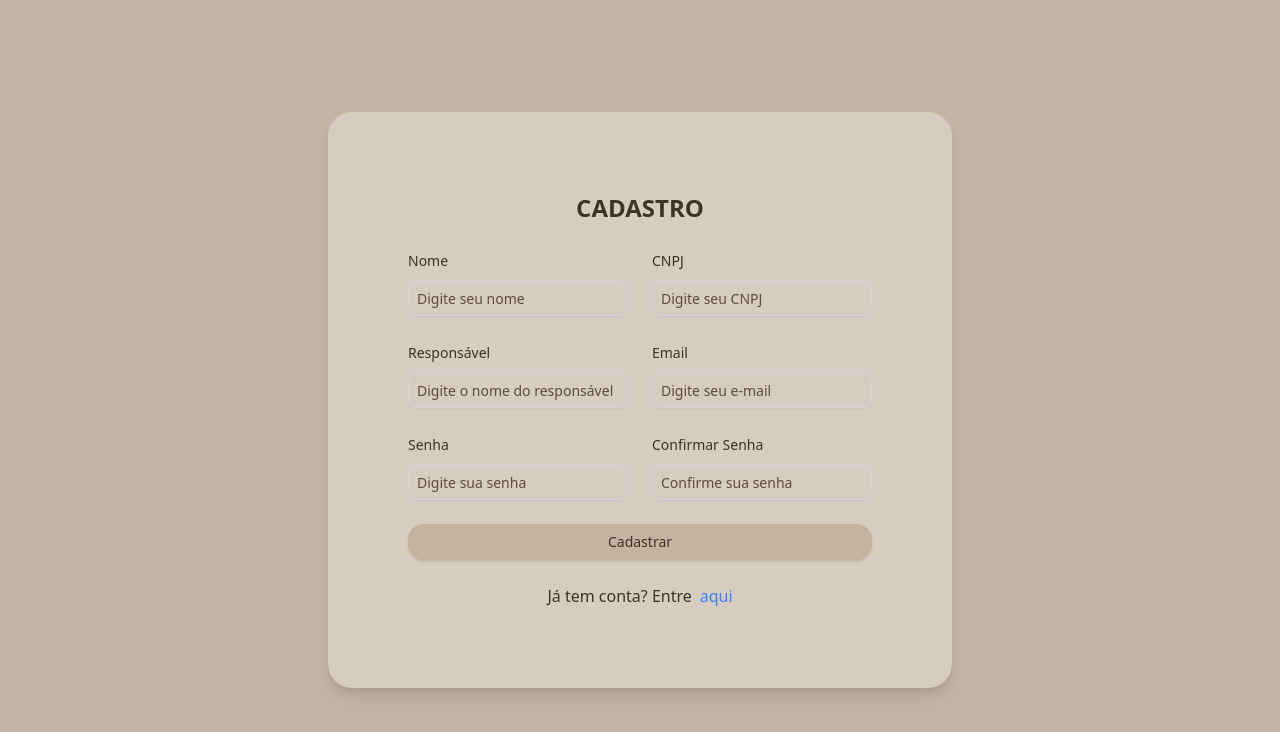
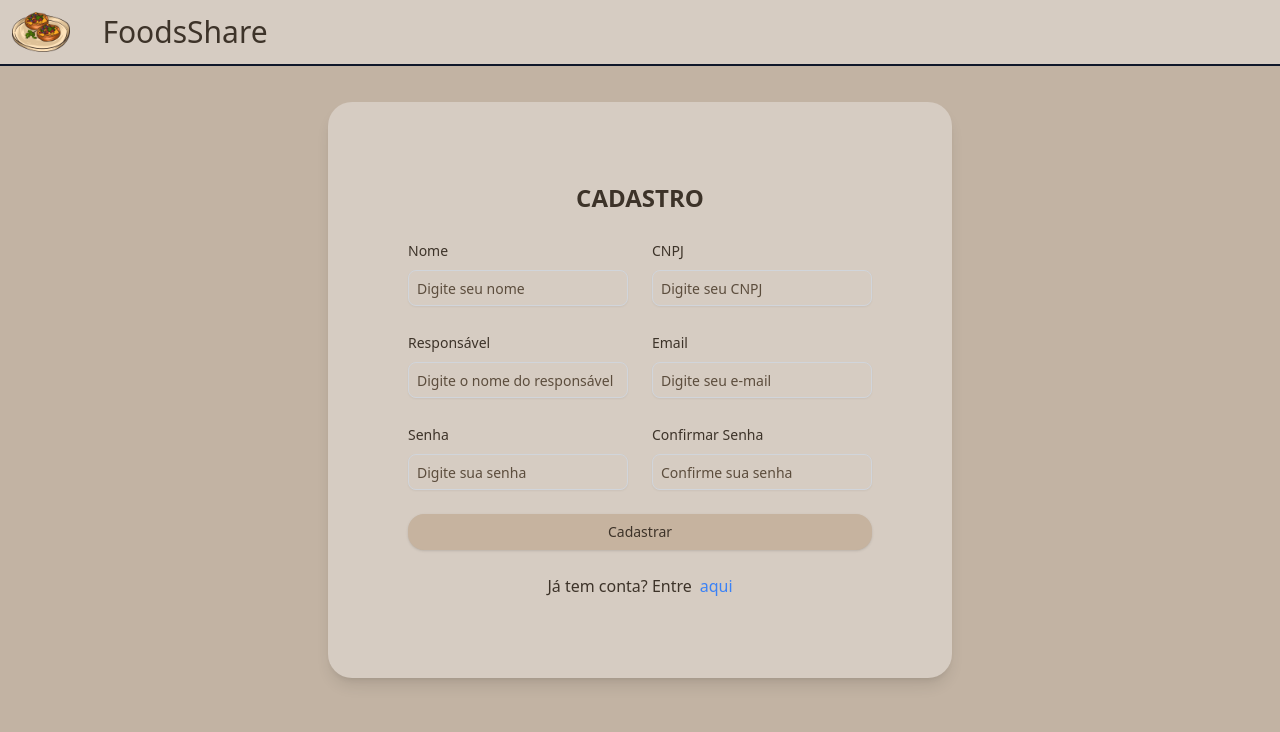
Before and after one commit to Guilhermeprog3/Food-Share, a Next.js app: page /register in a window 1280 px wide. Shown: the top 732 px of the page. Built offline with nearby package versions, Linux system fonts and the light colour scheme.

Commit message:
feat:adcionando pagina de login e de cadastro

```diff
--- a/src/app/(public_pages)/register/page.tsx
+++ b/src/app/(public_pages)/register/page.tsx
@@ -1,9 +1,16 @@
 import { Form_Register } from "@/components/FormRegister/form_register";
+import Navbar from "@/components/Navbar_login";
 
 const Register_Page = () => {
     return (
-        <div className="flex justify-center items-center h-full">
+        <div>
+            <div className="mb-9">
+             <Navbar/>
+            </div>
+
+        <div className="h-full justify-center flex items-center">
             <Form_Register/>
+        </div>
         </div>
      );
 }
```
